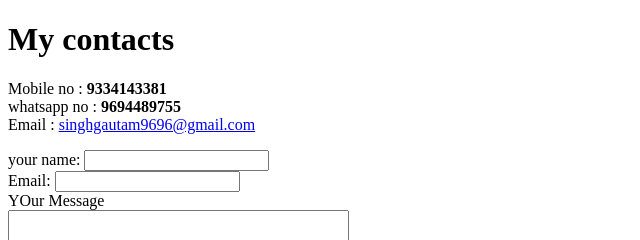
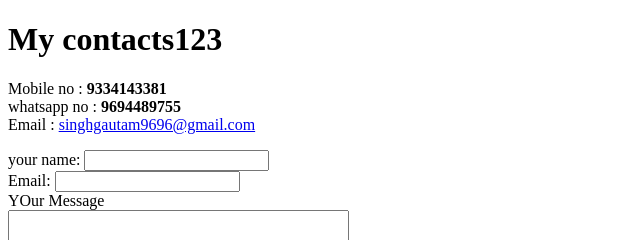
Before and after one commit to gautamsug19/cv, a plain HTML site: page contact.html in a window 1280 px wide. Shown: the top 240 px of the page, 0-640 px from the left. Drawn offline with Linux system fonts and the light colour scheme.

Commit message:
Update contact.html

```diff
--- a/contact.html
+++ b/contact.html
@@ -5,7 +5,7 @@
     <title></title>
   </head>
   <body>
-    <h1>My contacts</h1>
+    <h1>My contacts123</h1>
     <p>
       Mobile no : <b>9334143381</b><br />
       whatsapp no : <b>9694489755</b><br />
```
